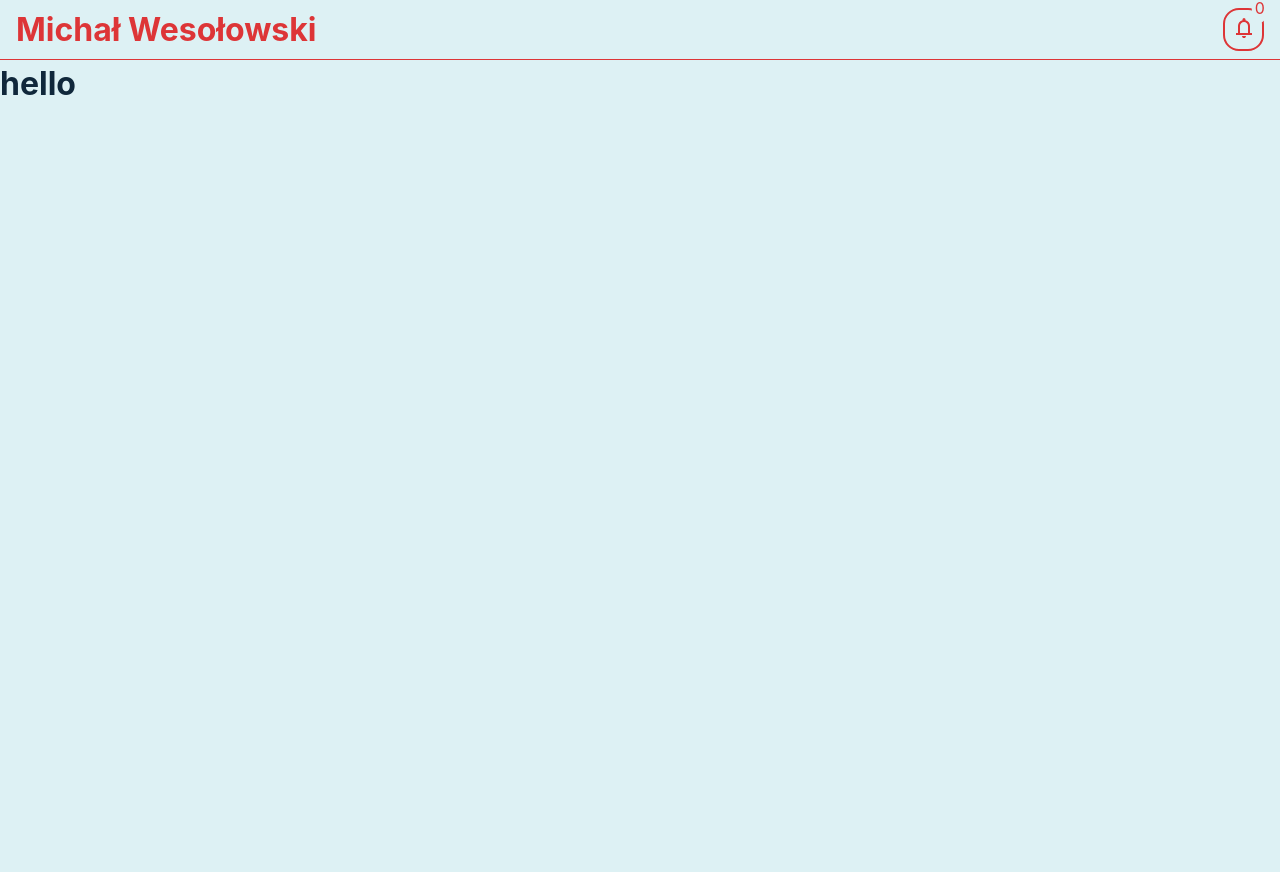
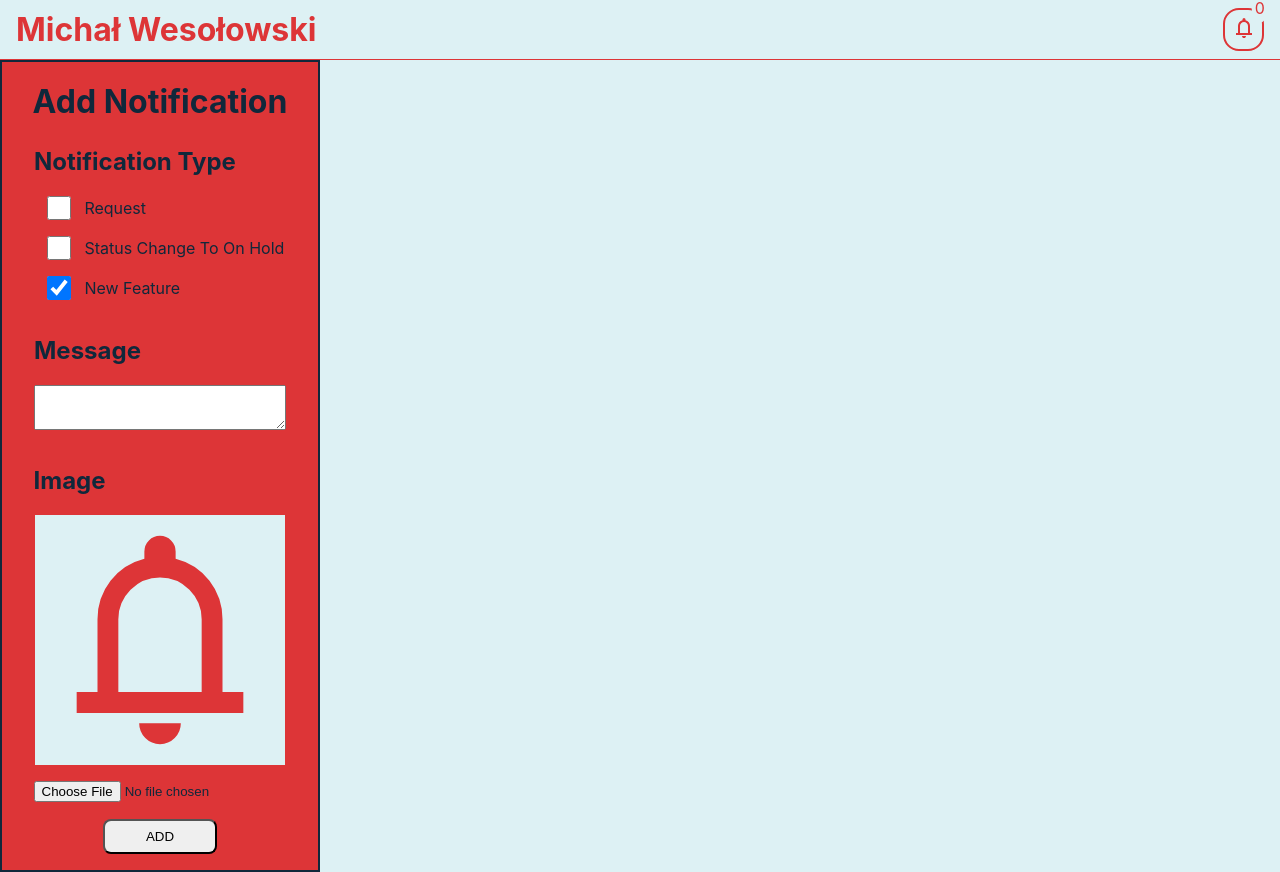
Before and after one commit to wesolowskimichal/RecruitmentTaskMindPal, a React (Vite) app: page /notification/1 in a window 1280 px wide. Before the commit the page ends 800 px from the top, so only its background shows below. Built offline with nearby package versions, Linux system fonts and the light colour scheme.

Commit message:
impemented ui and optimizations

```diff
--- a/src/components/navbar/Navbar.tsx
+++ b/src/components/navbar/Navbar.tsx
@@ -1,4 +1,4 @@
-import { useEffect, useState } from 'react'
+import { useEffect, useMemo, useState } from 'react'
 import styles from './Navbar.module.scss'
 import bellIcon from '../../assets/bell-icon.svg'
 import { NotificationsModal } from '../notificationsModal/NotificationsModal'
@@ -10,9 +10,13 @@ export const Navbar = () => {
   const [isNotificationsModalVisible, setIsNotificationsModalVisible] = useState(false)
   const [isNotificationsButtonOnHover, setIsNotificationsButtonOnHover] = useState(false)
 
+  const getUnreadNotificationsCount: number = useMemo(() => {
+    return notifications.filter(notification => !notification.isRead).length
+  }, [notifications])
+
   useEffect(() => {
-    setNotificationsCount(notifications.length)
-  }, [notifications])
+    setNotificationsCount(getUnreadNotificationsCount)
+  }, [notifications, getUnreadNotificationsCount])
 
   return (
     <header className={styles.Navbar}>
@@ -27,7 +31,7 @@ export const Navbar = () => {
           <img src={bellIcon} alt="Notifications" />
         </button>
         {isNotificationsModalVisible ? (
-          <NotificationsModal notificationsCount={notificationsCount} setNotificationsCount={setNotificationsCount} />
+          <NotificationsModal notificationsCount={notificationsCount} />
         ) : (
           <span
             className={`${styles.NotificationsCount} ${isNotificationsButtonOnHover && styles.NotificationsCountHover}`}
--- a/src/components/notification/Notification.module.scss
+++ b/src/components/notification/Notification.module.scss
@@ -10,6 +10,9 @@
   justify-content: space-around;
   align-items: center;
   border-radius: 0.7rem;
+  background-color: $primary-color;
+  border: none;
+  border: 1px solid $text-color;
 
   img {
     aspect-ratio: 1/1;
@@ -25,11 +28,13 @@
 
     .NotificationMessage {
       height: 75%;
+      text-align: left;
     }
 
     .NotificationDate {
       flex-grow: 1;
       color: lighten($color: $text-color, $amount: 25);
+      text-align: left;
     }
   }
 
--- a/src/components/notification/Notification.tsx
+++ b/src/components/notification/Notification.tsx
@@ -11,7 +11,7 @@ export const Notification = ({ notification }: NotificationProps) => {
   const { markAsReadById } = useNotification()
 
   return (
-    <div
+    <button
       className={classNames(styles.Notification, {
         [styles.Unread]: !notification.isRead
       })}
@@ -22,6 +22,6 @@ export const Notification = ({ notification }: NotificationProps) => {
         <p className={styles.NotificationDate}>{DateToReadableFormat(notification.createdAt)}</p>
       </div>
       {!notification.isRead && <button onClick={() => markAsReadById(notification.id)}></button>}
-    </div>
+    </button>
   )
 }
--- a/src/components/notificationsModal/NotificationsModal.module.scss
+++ b/src/components/notificationsModal/NotificationsModal.module.scss
@@ -68,4 +68,9 @@
       }
     }
   }
+  .Content {
+    display: flex;
+    flex-direction: column-reverse;
+    row-gap: 0.5rem;
+  }
 }
--- a/src/components/notificationsModal/NotificationsModal.tsx
+++ b/src/components/notificationsModal/NotificationsModal.tsx
@@ -1,4 +1,4 @@
-import { Dispatch, SetStateAction, useMemo, useState } from 'react'
+import { useMemo, useState } from 'react'
 import styles from './NotificationsModal.module.scss'
 import markAllIcon from '../../assets/mark-all-icon.svg'
 import { NotificationModalType } from '../../types/Types'
@@ -7,10 +7,9 @@ import { useNotification } from '../../context/NotificationContext'
 
 type NotificationsModalProps = {
   notificationsCount: number
-  setNotificationsCount: Dispatch<SetStateAction<number>>
 }
 
-export const NotificationsModal = ({ notificationsCount, setNotificationsCount }: NotificationsModalProps) => {
+export const NotificationsModal = ({ notificationsCount }: NotificationsModalProps) => {
   const { notifications, markAllAsRead } = useNotification()
   const [section, setSection] = useState<NotificationModalType>('all')
 
@@ -42,8 +41,7 @@ export const NotificationsModal = ({ notificationsCount, setNotificationsCount }
           </button>
         </nav>
       </header>
-      {/* content */}
-      <div>
+      <div className={styles.Content}>
         {notificationsToShow.map((notification, index) => (
           <NotificationView key={index} notification={notification} />
         ))}
--- a/src/components/ui/Ui.module.scss
+++ b/src/components/ui/Ui.module.scss
@@ -0,0 +1,55 @@
+@import '../../constants/colors.module';
+
+.Ui {
+  width: 25%;
+  padding: 1rem;
+  background-color: $secondary-color;
+  border: 2px solid $text-color;
+  display: flex;
+  flex-direction: column;
+  align-items: center;
+
+  h1 {
+    text-align: center;
+    border-bottom: 2px solid $secondary-color;
+  }
+
+  &Element {
+    justify-content: center;
+    border-bottom: 1px solid $secondary-color;
+    padding: 1rem;
+    display: flex;
+    flex-wrap: wrap;
+    align-items: center;
+    row-gap: 1rem;
+
+    h2 {
+      width: 100%;
+    }
+
+    label {
+      width: 80%;
+    }
+
+    input[type='checkbox'] {
+      width: 20%;
+      height: 24px;
+    }
+
+    textarea {
+      width: 100%;
+      padding: 0.4rem;
+    }
+
+    img {
+      height: 250px;
+      background-color: $primary-color;
+    }
+  }
+
+  .AddButton {
+    width: 40%;
+    padding: 0.5rem;
+    border-radius: 0.5rem;
+  }
+}
--- a/src/components/ui/Ui.tsx
+++ b/src/components/ui/Ui.tsx
@@ -1,3 +1,117 @@
+import { useCallback, useEffect, useMemo, useState } from 'react'
+import styles from './Ui.module.scss'
+import { Notification } from '../../types/Types'
+import NotificationIcon from '../../assets/notification-icon.svg'
+import { v4 as uuidv4 } from 'uuid'
+import { useNotification } from '../../context/NotificationContext'
+import { FileToBase64 } from '../../helpers/FileToBase64'
+
 export const Ui = () => {
-  return <h1>hello</h1>
+  const { addNotification } = useNotification()
+  const [type, setType] = useState<Notification['type']>('NewFeature')
+  const [image, setImage] = useState<File | null>(null)
+  const [imagePreview, setImagePreview] = useState<string | undefined>(undefined)
+  const [message, setMessage] = useState('')
+
+  const handleTypeChange = (event: React.ChangeEvent<HTMLInputElement>) => {
+    setType(event.target.value as Notification['type'])
+  }
+
+  const handleImageChange = (event: React.ChangeEvent<HTMLInputElement>) => {
+    if (event.target.files && event.target.files[0]) {
+      const file = event.target.files[0]
+      setImage(file)
+      const objectUrl = URL.createObjectURL(file)
+      setImagePreview(objectUrl)
+
+      return () => {
+        URL.revokeObjectURL(objectUrl)
+      }
+    }
+  }
+
+  const handleMessageChange = (event: React.ChangeEvent<HTMLTextAreaElement>) => {
+    setMessage(event.target.value)
+  }
+
+  useEffect(() => {
+    console.log(type)
+  }, [type])
+
+  useEffect(() => {
+    return () => {
+      if (imagePreview) {
+        URL.revokeObjectURL(imagePreview)
+      }
+    }
+  }, [imagePreview])
+
+  const handleAddNotification = useCallback(async () => {
+    let imageBase64 = NotificationIcon
+    if (image) {
+      imageBase64 = await FileToBase64(image)
+    }
+
+    const notification = {
+      id: uuidv4(),
+      type: type,
+      isRead: false,
+      image: imageBase64,
+      message: message,
+      createdAt: new Date()
+    }
+
+    addNotification(notification)
+  }, [type, image, message])
+
+  return (
+    <div className={styles.Ui}>
+      <h1>Add Notification</h1>
+      <div className={styles.UiElement}>
+        <h2>Notification Type</h2>
+        <input
+          type="checkbox"
+          id="request"
+          name="type"
+          value="Request"
+          checked={type === 'Request'}
+          onChange={handleTypeChange}
+        />
+        <label htmlFor="request">Request</label>
+
+        <input
+          type="checkbox"
+          id="statusChangeToOnHold"
+          name="type"
+          value="StatusChangeToOnHold"
+          checked={type === 'StatusChangeToOnHold'}
+          onChange={handleTypeChange}
+        />
+        <label htmlFor="statusChangeToOnHold">Status Change To On Hold</label>
+
+        <input
+          type="checkbox"
+          id="newFeature"
+          name="type"
+          value="NewFeature"
+          checked={type === 'NewFeature'}
+          onChange={handleTypeChange}
+        />
+        <label htmlFor="newFeature">New Feature</label>
+      </div>
+      <div className={styles.UiElement}>
+        <h2>Message</h2>
+        <textarea value={message} onChange={handleMessageChange} />
+      </div>
+      <div className={styles.UiElement}>
+        <h2>Image</h2>
+        <img src={imagePreview ?? NotificationIcon} alt="Notification image" />
+        <input type="file" onChange={handleImageChange} />
+        {image && <p>Selected file: {image.name}</p>}
+      </div>
+      <button onClick={() => handleAddNotification()} className={styles.AddButton}>
+        ADD
+      </button>
+    </div>
+  )
 }
--- /dev/null
+++ b/src/helpers/FileToBase64.ts
@@ -0,0 +1,8 @@
+export const FileToBase64 = (file: File): Promise<string> => {
+  return new Promise((resolve, reject) => {
+    const reader = new FileReader()
+    reader.readAsDataURL(file)
+    reader.onload = () => resolve(reader.result as string)
+    reader.onerror = error => reject(error)
+  })
+}
```
Also changed, not shown: src/assets/notification-icon.svg (added).
